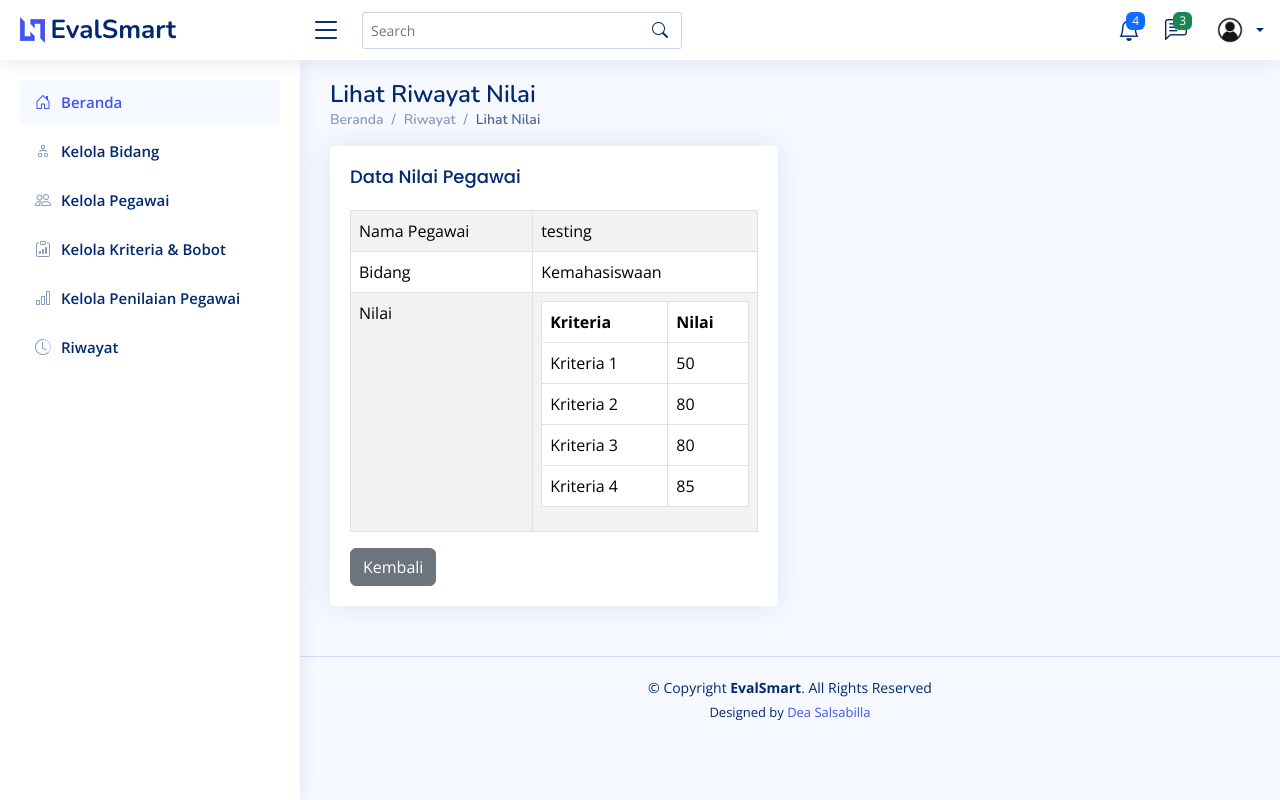
After one commit to deasalsabilla/EvalSmart2, a Django app: page /riwayat-penilaian/1/2024/ in a window 1280 px wide. The commit adds this page. Run offline with Django 4.2, Linux system fonts and the light colour scheme; data comes from the database, SQL or seed files in the repository; some libraries are stand-ins or nearby versions.

Commit message:
menambahkan fungsi lihatnilai di riwayat

```diff
--- /dev/null
+++ b/testing/templates/lihat_nilai_riwayat.html
@@ -0,0 +1,135 @@
+<!DOCTYPE html>
+<html lang="en">
+  <head>
+    <meta charset="utf-8" />
+    <meta content="width=device-width, initial-scale=1.0" name="viewport" />
+
+    <title>Lihat Riwayat Nilai - EvalSmart</title>
+    <meta content="" name="description" />
+    <meta content="" name="keywords" />
+
+    {% load static %}
+    <!-- Favicons -->
+    <link href="{% static 'assets/img/favicon.png' %}" rel="icon" />
+    <link href="{% static 'assets/img/apple-touch-icon.png' %}" rel="apple-touch-icon" />
+
+    <!-- Google Fonts -->
+    <link href="https://fonts.gstatic.com" rel="preconnect" />
+    <link href="https://fonts.googleapis.com/css?family=Open+Sans:300,300i,400,400i,600,600i,700,700i|Nunito:300,300i,400,400i,600,600i,700,700i|Poppins:300,300i,400,400i,500,500i,600,600i,700,700i" rel="stylesheet" />
+
+    <!-- Vendor CSS Files -->
+    <link href="{% static 'assets/vendor/bootstrap/css/bootstrap.min.css' %}" rel="stylesheet" />
+    <link href="{% static 'assets/vendor/bootstrap-icons/bootstrap-icons.css' %}" rel="stylesheet" />
+    <link href="{% static 'assets/vendor/boxicons/css/boxicons.min.css' %}" rel="stylesheet" />
+    <link href="{% static 'assets/vendor/quill/quill.snow.css' %}" rel="stylesheet" />
+    <link href="{% static 'assets/vendor/quill/quill.bubble.css' %}" rel="stylesheet" />
+    <link href="{% static 'assets/vendor/remixicon/remixicon.css' %}" rel="stylesheet" />
+    <link href="{% static 'assets/vendor/simple-datatables/style.css' %}" rel="stylesheet" />
+
+    <!-- Template Main CSS File -->
+    <link href="{% static 'assets/css/style.css' %}" rel="stylesheet" />
+
+    <!--     =======================================================
+  * Template Name: NiceAdmin
+  * Updated: Sep 18 2023 with Bootstrap v5.3.2
+  * Template URL: https://bootstrapmade.com/nice-admin-bootstrap-admin-html-template/
+  * Author: BootstrapMade.com
+  * License: https://bootstrapmade.com/license/
+  ========================================================     -->
+  </head>
+
+  <body>
+    <!-- ======= Header ======= -->
+    {% include 'partials/header.html' %}
+    <!-- End Header -->
+
+    <!-- ======= Sidebar ======= -->
+    {% include 'partials/sidebar.html' %}
+    <!-- End Sidebar -->
+
+    <main id="main" class="main">
+      <div class="pagetitle">
+        <h1>Lihat Riwayat Nilai</h1>
+        <nav>
+          <ol class="breadcrumb">
+            <li class="breadcrumb-item">
+              <a href="{% url 'home' %}">Beranda</a>
+            </li>
+            <li class="breadcrumb-item">Riwayat</li>
+            <li class="breadcrumb-item active">Lihat Nilai</li>
+          </ol>
+        </nav>
+      </div>
+      <!-- End Page Title -->
+
+      <section class="section">
+        <div class="row">
+          <div class="col-lg-6">
+            <div class="card">
+              <div class="card-body">
+                <h5 class="card-title">Data Nilai Pegawai</h5>
+
+                <!-- Table with stripped rows -->
+                <table class="table table-striped table-bordered">
+                    <tbody>
+                        <tr>
+                            <td>Nama Pegawai</td>
+                            <td>{{ penilaian.nama.nama }}</td>
+                        </tr>
+                        <tr>
+                            <td>Bidang</td>
+                            <td>{{ penilaian.bidang.nama }}</td>
+                        </tr>
+                        <tr>
+                            <td>Nilai</td>
+                            <td>
+                                <table class="table table-bordered">
+                                    <thead>
+                                        <tr>
+                                            <th>Kriteria</th>
+                                            <th>Nilai</th>
+                                        </tr>
+                                    </thead>
+                                    <tbody>
+                                        {% for kriteria, nilai in nilai_dict.items %}
+                                        <tr>
+                                            <td>{{ kriteria }}</td>
+                                            <td>{{ nilai }}</td>
+                                        </tr>
+                                        {% endfor %}
+                                    </tbody>
+                                </table>
+                            </td>
+                        </tr>
+                    </tbody>
+                </table>
+                <a href="{% url 'riwayat' %}" class="btn btn-secondary">Kembali</a>
+                <!-- End Table with stripped rows -->
+            </div>
+            </div>
+          </div>
+        </div>
+      </section>
+    </main>
+    <!-- End #main -->
+
+    <!-- ======= Footer ======= -->
+    {% include 'partials/footer.html' %}
+    <!-- End Footer -->
+
+    <a href="#" class="back-to-top d-flex align-items-center justify-content-center"><i class="bi bi-arrow-up-short"></i></a>
+
+    <!-- Vendor JS Files -->
+    <script src="{% static 'assets/vendor/apexcharts/apexcharts.min.js' %}"></script>
+    <script src="{% static 'assets/vendor/bootstrap/js/bootstrap.bundle.min.js' %}"></script>
+    <script src="{% static 'assets/vendor/chart.js/chart.umd.js' %}"></script>
+    <script src="{% static 'assets/vendor/echarts/echarts.min.js' %}"></script>
+    <script src="{% static 'assets/vendor/quill/quill.min.js' %}"></script>
+    <script src="{% static 'assets/vendor/simple-datatables/simple-datatables.js' %}"></script>
+    <script src="{% static 'assets/vendor/tinymce/tinymce.min.js' %}"></script>
+    <script src="{% static 'assets/vendor/php-email-form/validate.js' %}"></script>
+
+    <!-- Template Main JS File -->
+    <script src="{% static 'assets/js/main.js' %}"></script>
+  </body>
+</html>
--- a/testing/templates/riwayat.html
+++ b/testing/templates/riwayat.html
@@ -141,7 +141,7 @@
                                         <td>{{ item.nama.nama }}</td>
                                         <td>{{ item.bidang.nama }}</td>
                                         <td>
-                                            <button class="btn btn-primary btn-sm">Lihat Nilai</button>
+                                            <a href="{% url 'riwayat_penilaian_detail' item.id item.tahun_penilaian %}" class="btn btn-primary btn-sm">Lihat Nilai</a>
                                         </td>
                                         <td>{{ item.tahun_penilaian }}</td>
                                     {% endif %}
--- a/testing/urls.py
+++ b/testing/urls.py
@@ -46,4 +46,5 @@ urlpatterns = [
     path("penilaian/edit-nilai/<int:id>/", views.edit_nilai, name="edit_nilai"),
     path("penilaian/pegawai-terbaik/", views.pegawai_terbaik, name="pegawai_terbaik"),
     path("riwayat/", views.riwayat, name="riwayat"),
+    path('riwayat-penilaian/<int:id>/<int:tahun_penilaian>/', views.riwayat_penilaian_detail, name='riwayat_penilaian_detail'),
 ]
--- a/testing/views.py
+++ b/testing/views.py
@@ -601,3 +601,13 @@ def riwayat(request):
         'riwayat_type': riwayat_type,
         'tahun': tahun,
     })
+
+def riwayat_penilaian_detail(request, id, tahun_penilaian):
+    penilaian = get_object_or_404(RiwayatPenilaian, id=id, tahun_penilaian=tahun_penilaian)
+    nilai_dict = eval(penilaian.nilai)  # Pastikan nilai dalam format dictionary string
+
+    context = {
+        'penilaian': penilaian,
+        'nilai_dict': nilai_dict,
+    }
+    return render(request, 'lihat_nilai_riwayat.html', context)
```
